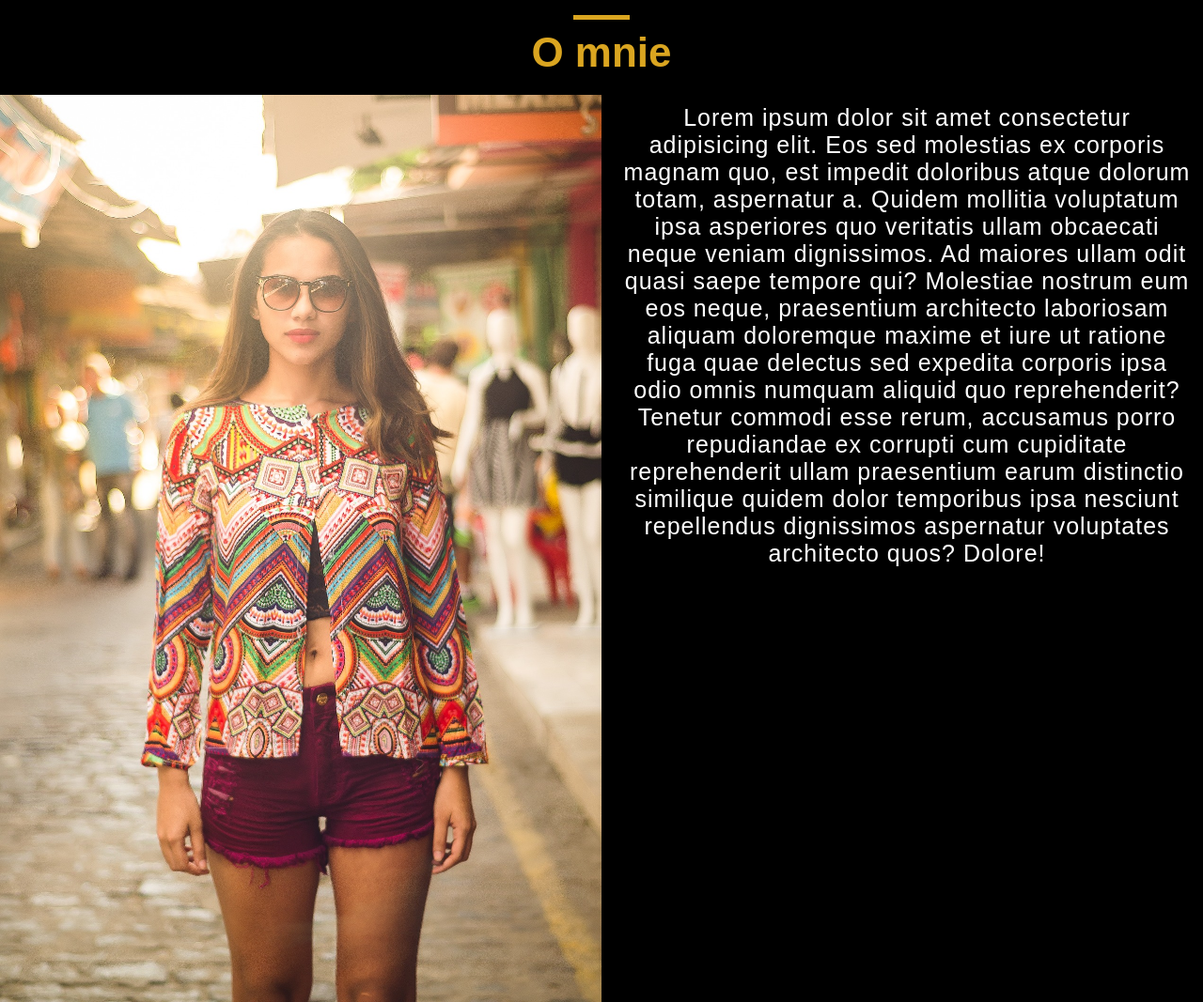
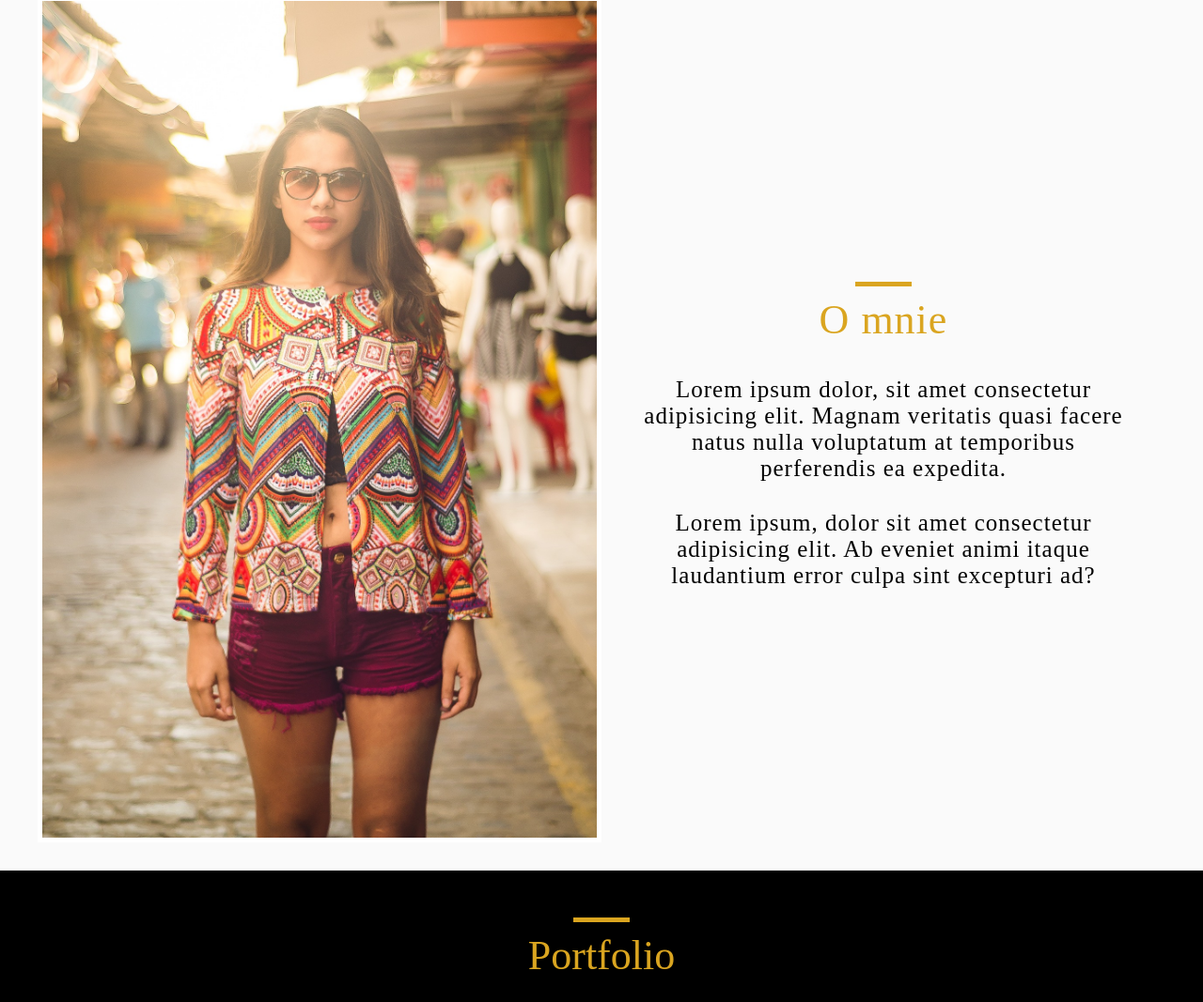
Before and after one commit to marek2509/FE-AD, a plain HTML site: page index.html in a window 1280 px wide. Shown: the part 834-1901 px from the top of the page at 94% size. Drawn offline with Linux system fonts and the light colour scheme.

Commit message:
Edit aboutme section

```diff
--- a/index.html
+++ b/index.html
@@ -6,13 +6,17 @@
     <meta http-equiv="X-UA-Compatible" content="IE=edge">
     <meta name="viewport" content="width=device-width, initial-scale=1.0">
     <title>Front A_D</title>
+    <link rel="preconnect" href="https://fonts.googleapis.com">
+    <link rel="preconnect" href="https://fonts.gstatic.com" crossorigin>
+    <link href="https://fonts.googleapis.com/css2?family=Lato:wght@400;700&family=Lora:wght@400;700&display=swap"
+        rel="stylesheet">
     <script src="https://kit.fontawesome.com/327a0d490c.js" crossorigin="anonymous"></script>
     <link rel="stylesheet" href="./css/main.css">
 </head>
 
 <body>
     <nav>
-        <div class="container-nav wrapper">
+        <div class="container-nav">
             <a href="index.html" class="brand-logo">
                 <img src="./img/logo/sygnet_bez tła_bitmapa-08.png" alt="logo firmy">
             </a>
@@ -39,7 +43,6 @@
                         </a></li>
                 </ul>
             </div>
-
         </div>
     </nav>
     <header id="home" class="section">
@@ -56,30 +59,26 @@
 
     </header>
     <main>
-        <section id="aboutus" class="aboutus section">
-            <div class="line"></div>
-            <h1>O mnie</h1>
+        <section id="aboutus" class="aboutus section ">
+
             <div class="aboutus-box">
 
+                <img src="./img/pixabay/Woman_about_me.jpg" alt="Anna">
+
                 <div class="aboutme-text">
-                    <img src="./img/pixabay/Woman_about_me.jpg" alt="Anna">
-
-                    <p>Lorem ipsum dolor sit amet consectetur adipisicing elit. Eos sed molestias ex corporis magnam
-                        quo, est impedit doloribus atque dolorum totam, aspernatur a. Quidem mollitia voluptatum ipsa
-                        asperiores quo veritatis ullam obcaecati neque veniam dignissimos. Ad maiores ullam odit quasi
-                        saepe tempore qui? Molestiae nostrum eum eos neque, praesentium architecto laboriosam aliquam
-                        doloremque maxime et iure ut ratione fuga quae delectus sed expedita corporis ipsa odio omnis
-                        numquam aliquid quo reprehenderit? Tenetur commodi esse rerum, accusamus porro repudiandae ex
-                        corrupti cum cupiditate reprehenderit ullam praesentium earum distinctio similique quidem dolor
-                        temporibus ipsa nesciunt repellendus dignissimos aspernatur voluptates architecto quos? Dolore!
-                    </p>
-
+                    <div class="line"></div>
+                    <h1>O mnie</h1>
+                    <p>Lorem ipsum dolor, sit amet consectetur adipisicing elit. Magnam veritatis quasi facere natus
+                        nulla voluptatum at temporibus perferendis ea expedita. </p>
+                    <p>Lorem ipsum, dolor sit amet consectetur adipisicing elit. Ab eveniet animi itaque laudantium
+                        error culpa sint excepturi ad?</p>
                 </div>
 
 
             </div>
         </section>
         <section id="portfolio" class="portfolio section">
+            <div class="line"></div>
             <h1>Portfolio</h1>
         </section>
     </main>
--- a/sass/main.scss
+++ b/sass/main.scss
@@ -12,15 +12,12 @@
 
 body {
   position: relative;
-	font-family: "Montserrat", sans-serif;
+  // font-family: "Montserrat", sans-serif;
   background-color: $bg-color;
   width: 100vw;
   overflow-x: hidden;
 }
 
-.wrapper {
-	width: 100%;
-}
 // navigation
 nav {
   position: sticky;
@@ -32,6 +29,7 @@ nav {
   z-index: 100;
   height: $heightNav;
   .container-nav {
+    width: 1200px;
     display: flex;
     justify-content: space-between;
     align-items: center;
@@ -188,6 +186,7 @@ nav {
             .under-line {
               width: fit-content;
               font-size: 18px;
+              text-transform: uppercase;
               letter-spacing: 1px;
               position: relative;
               display: block;
@@ -361,16 +360,19 @@ header {
     opacity: 1;
   }
 }
+
 section {
   width: 100vw;
   display: flex;
   justify-content: center;
-	// align-items: flex-start;
   h1 {
     margin-top: 10px;
     font-size: 44px;
     color: $main-color;
     margin-bottom: 20px;
+    // font-family: serif;
+    // text-transform: uppercase;
+    font-weight: normal;
   }
   .line {
     width: 60px;
@@ -381,10 +383,12 @@ section {
 }
 
 .aboutus {
+  min-height: calc(100vh - 80px);
   display: flex;
   flex-direction: column;
   align-items: center;
-	background-color: #000;
+  width: 100%;
+  background-color: rgb(250, 250, 250);
   .aboutus-box {
     display: flex;
     flex-direction: column;
@@ -392,24 +396,38 @@ section {
     align-items: center;
 
     .aboutme-text {
+      display: flex;
+      flex-direction: column;
+      max-width: 100%;
+      align-items: center;
       text-align: center;
-			p{
-				color: #fff;
-				padding: 10px;
+      p {
+        padding: 15px;
         font-size: 25px;
       }
+    }
     img {
-				width: 90%;
+      max-width: 90%;
       height: fit-content;
-				margin-bottom: 20px;
+      margin-top: 20px;
+      margin-right: 20px;
+      border: 5px solid white;
+      transition: 0.3s;
     }
+    img:hover {
+      border-color: $main-color;
+      transform: scale(0.99);
     }
   }
 }
 
 .portfolio {
   height: 100vh;
-	background-color: #666;
+  background-color: #000;
+  display: flex;
+  flex-direction: column;
+  align-items: center;
+  justify-content: flex-start;
 }
 
 @media (min-width: 992px) {
@@ -442,29 +460,40 @@ section {
   }
 
   .aboutus {
+    width: 100%;
+    background-color: rgb(250, 250, 250);
+
     .aboutus-box {
       display: flex;
-			flex-direction: row;
       justify-content: center;
       align-items: center;
-
+	  flex-direction: row;
       .aboutme-text {
-				width: 100%;
+        display: flex;
+        flex-direction: column;
+        justify-content: center;
+        align-items: center;
+        width: 50%;
         height: 100%;
         font-size: 25px;
         letter-spacing: 1px;
+        padding: 20px;
+        text-align: center;
+      }
       img {
+        display: block;
         width: 50%;
         float: left;
-					margin-right: 20px;
-				}
+        margin: 30px 0;
       }
     }
   }
 }
 
-@media(min-width: 1200px){
-	.wrapper {
-		width: 1200px;
+@media (min-width: 1200px) {
+  .aboutus {
+    .aboutus-box {
+      max-width: 1200px;
     }
   }
+}
```
Also changed, not shown: css/main.css, 1 other file. Lines whose indentation alone changed are shown as unchanged.
